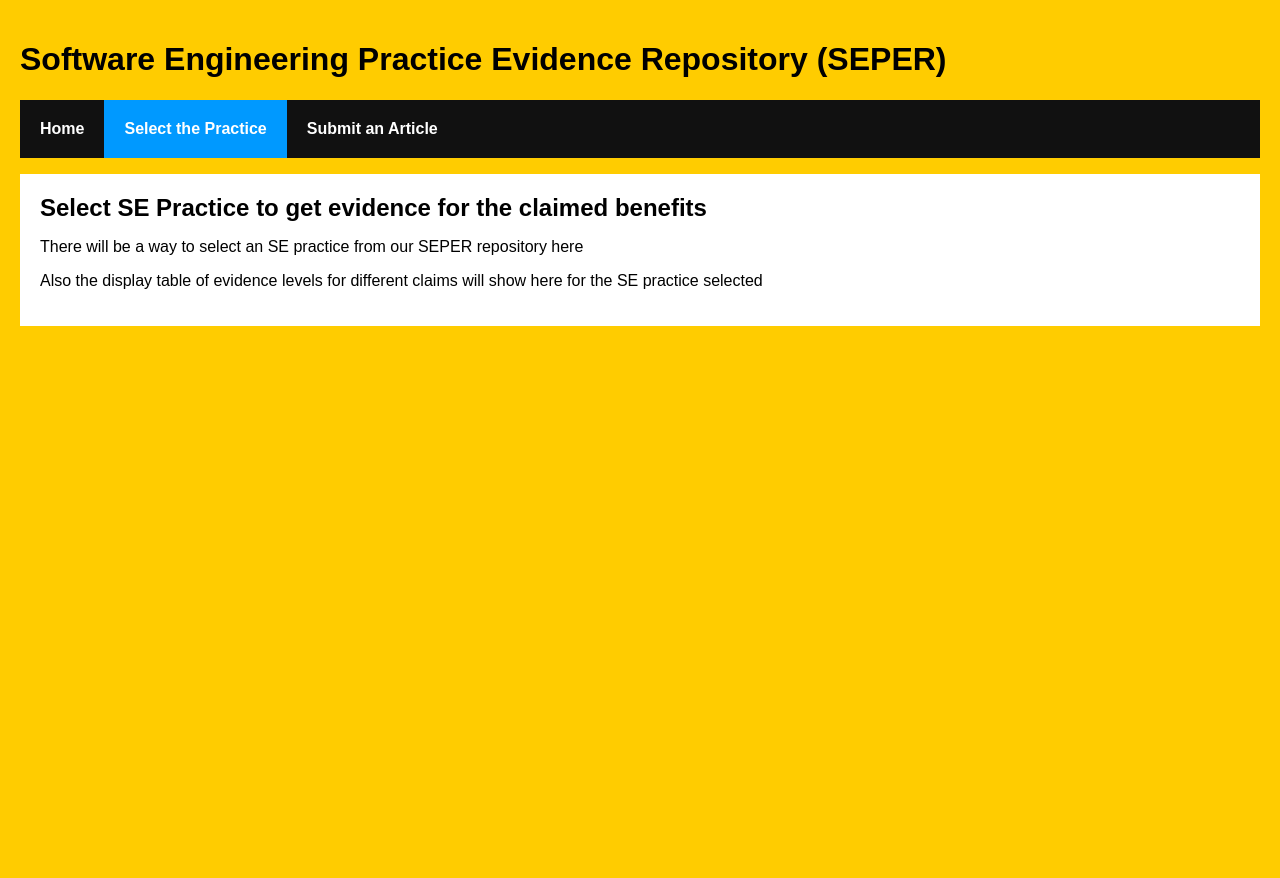
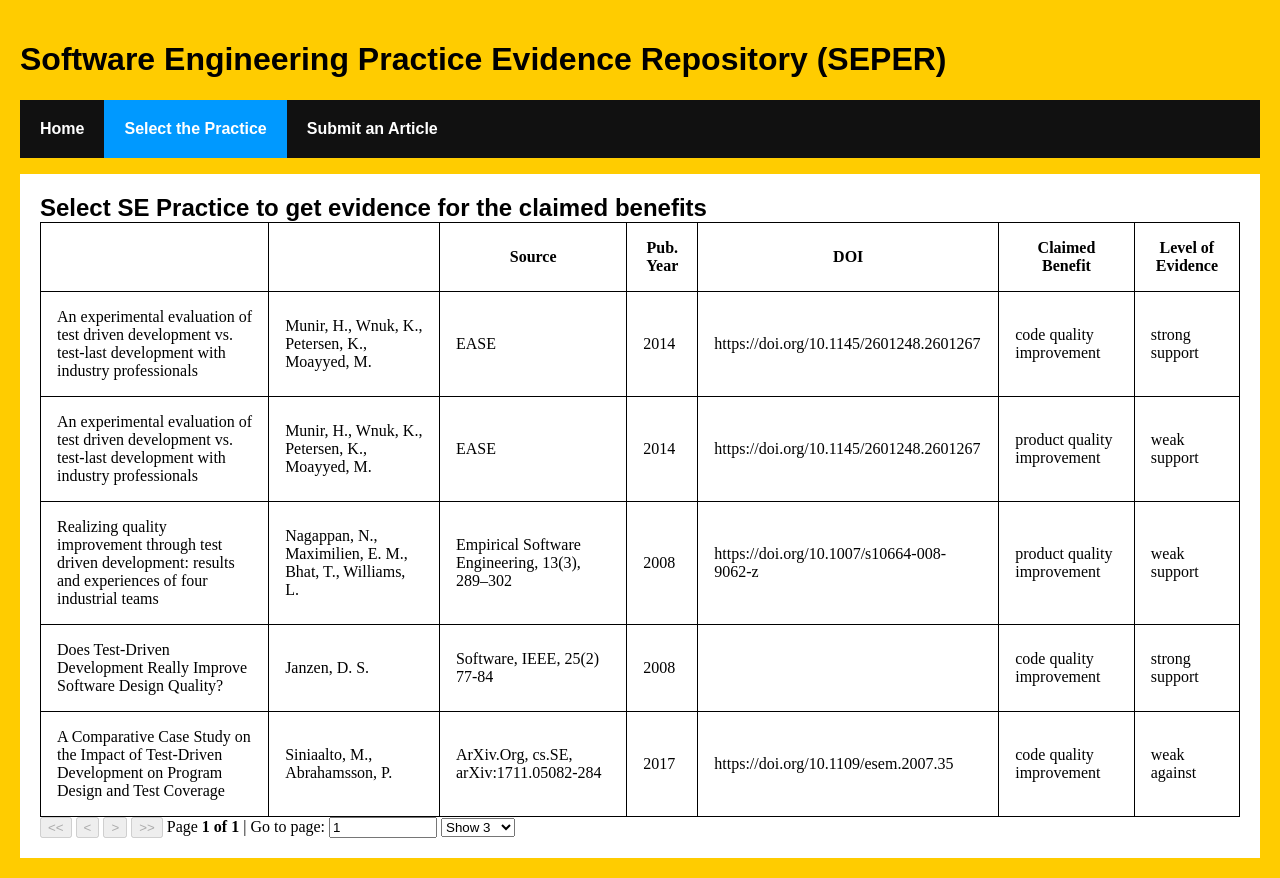
Before and after one commit to loganmartlew/cise_ass1A_worksheet4, a React (Create React App) app in the folder frontend/: page /SEPractice in a window 1280 px wide. Before the commit the page ends 800 px from the top, so only its background shows below. Built offline with nearby package versions, Linux system fonts and the light colour scheme.

Commit message:
Added table to SEPractice page

```diff
--- a/frontend/src/components/EvidenceTable.jsx
+++ b/frontend/src/components/EvidenceTable.jsx
@@ -1,5 +1,4 @@
 import React from 'react';
-import articles from '../dummydata/articles.js';
 import { useTable, useSortBy, usePagination } from 'react-table';
 
 const Table = ({ columns, data }) => {
--- a/frontend/src/pages/SEPractice.jsx
+++ b/frontend/src/pages/SEPractice.jsx
@@ -1,17 +1,15 @@
-import React from 'react';
+import articles from '../dummydata/articles';
+import Styles from '../components/TableStyle';
+import Table from '../components/EvidenceTable';
+import tablecolumns from '../components/tableColumns';
 
 const SEPractice = () => {
   return (
     <div>
       <h2>Select SE Practice to get evidence for the claimed benefits</h2>
-      <p>
-        There will be a way to select an SE practice from our SEPER repository
-        here
-      </p>
-      <p>
-        Also the display table of evidence levels for different claims will show
-        here for the SE practice selected
-      </p>
+      <Styles>
+        <Table data={articles} columns={tablecolumns} />
+      </Styles>
     </div>
   );
 };
```
